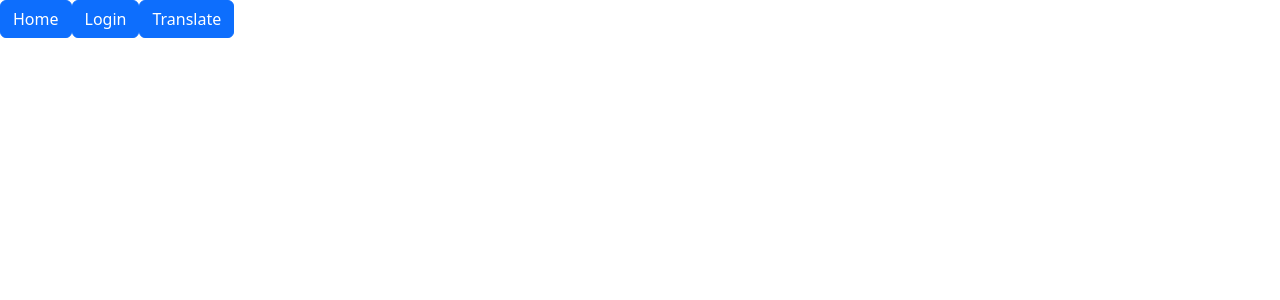
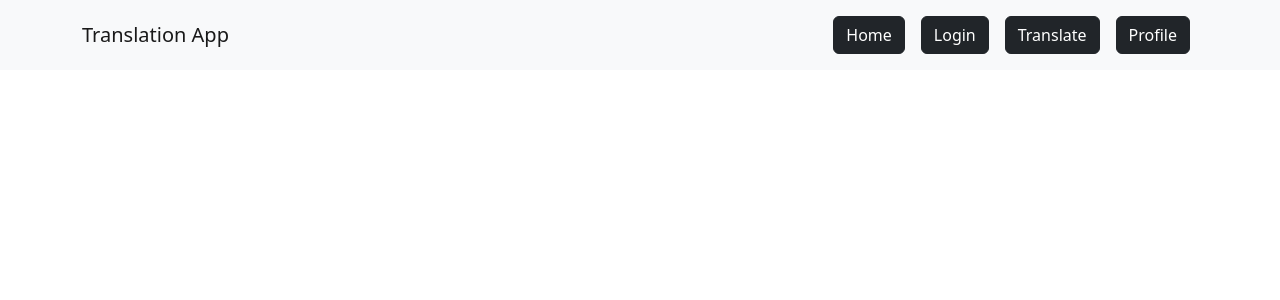
Before and after one commit to SondreSequence/React-LIT, a React (Create React App) app: page / in a window 1280 px wide. Before the commit this address had no page. Shown: the top 300 px of the page. Built offline with nearby package versions, Linux system fonts and the light colour scheme.

Commit message:
chore: even more cleanup after merge

```diff
--- a/src/App.js
+++ b/src/App.js
@@ -2,32 +2,49 @@ import "./App.css";
 import LoginPage from "./Components/Pages/LoginPage";
 import HomePage from "./Components/Pages/HomePage";
 import { BrowserRouter, Routes, Route, NavLink } from "react-router-dom";
-import { Container, Button, Nav, Navbar, Buttonbar } from "react-bootstrap";
+import { Container, Button, Nav, Navbar } from "react-bootstrap";
 import "bootstrap/dist/css/bootstrap.min.css";
 import "animate.css";
-import TranslatePage from "./Components/Pages/TranslatePage";
+import ProfilePage from "./Components/Pages/ProfilePage";
+import Translate from "./Components/Translation/Translate";
 
 function App() {
   return (
     <BrowserRouter>
-      <div className="App">
-        <header className="App-header ">
-          <NavLink className="App-link" to="/home">
-            <Button className="btn btn-primary">Home</Button>
+      <Navbar className="App bg-light">
+        <Container>
+          <Navbar.Brand>Translation App</Navbar.Brand>
+          <Nav>
+            <Nav.Link>
+              <NavLink to="/home">
+                <Button variant="dark">Home</Button>
               </NavLink>
-          <NavLink className="App-link" to="/login">
-            <Button className="btn btn-primary">Login</Button>
+            </Nav.Link>
+            <Nav.Link>
+              <NavLink to="/login">
+                <Button variant="dark">Login</Button>
               </NavLink>
-          <NavLink className="App-link" to="/translate">
-            <Button className="btn btn-primary">Translate</Button>
+            </Nav.Link>
+            <Nav.Link>
+              <NavLink to="/translate">
+                <Button variant="dark">Translate</Button>
               </NavLink>
+            </Nav.Link>
+            <Nav.Link>
+              <NavLink to="/profile">
+                <Button variant="dark">Profile</Button>
+              </NavLink>
+            </Nav.Link>
+          </Nav>
+        </Container>
+      </Navbar>
+
       <Routes>
         <Route path="/login" element={<LoginPage />}></Route>
         <Route path="/home" element={<HomePage />}></Route>
-            <Route path="/translate" element={<TranslatePage />}></Route>
+        <Route path="/translate" element={<Translate />}></Route>
+        <Route path="/profile" element={<ProfilePage />}></Route>
       </Routes>
-        </header>
-      </div>
     </BrowserRouter>
   );
 }
--- a/src/Components/Pages/ProfilePage.jsx
+++ b/src/Components/Pages/ProfilePage.jsx
@@ -1,6 +1,6 @@
 import LogoutButton from "../Profile/LogoutButton";
 import ProfileHeader from "../Profile/ProfileHeader";
-import TranslationHistory from "../Profile/TranslationHistory";
+import TranslationHistory from "../Translation/TranslationHistory";
 
 function ProfilePage() {
   return (
--- a/src/Components/Translation/TranslationHistory.jsx
+++ b/src/Components/Translation/TranslationHistory.jsx
@@ -1,6 +1,6 @@
 import { useEffect } from "react";
 import { useDispatch, useSelector } from "react-redux";
-import { fetchData } from "./Api/apiActions";
+import { fetchData } from "../Api/apiActions";
 
 function TranslationHistory() {
   const dispatch = useDispatch();
```
Lines whose indentation alone changed are shown as unchanged.
